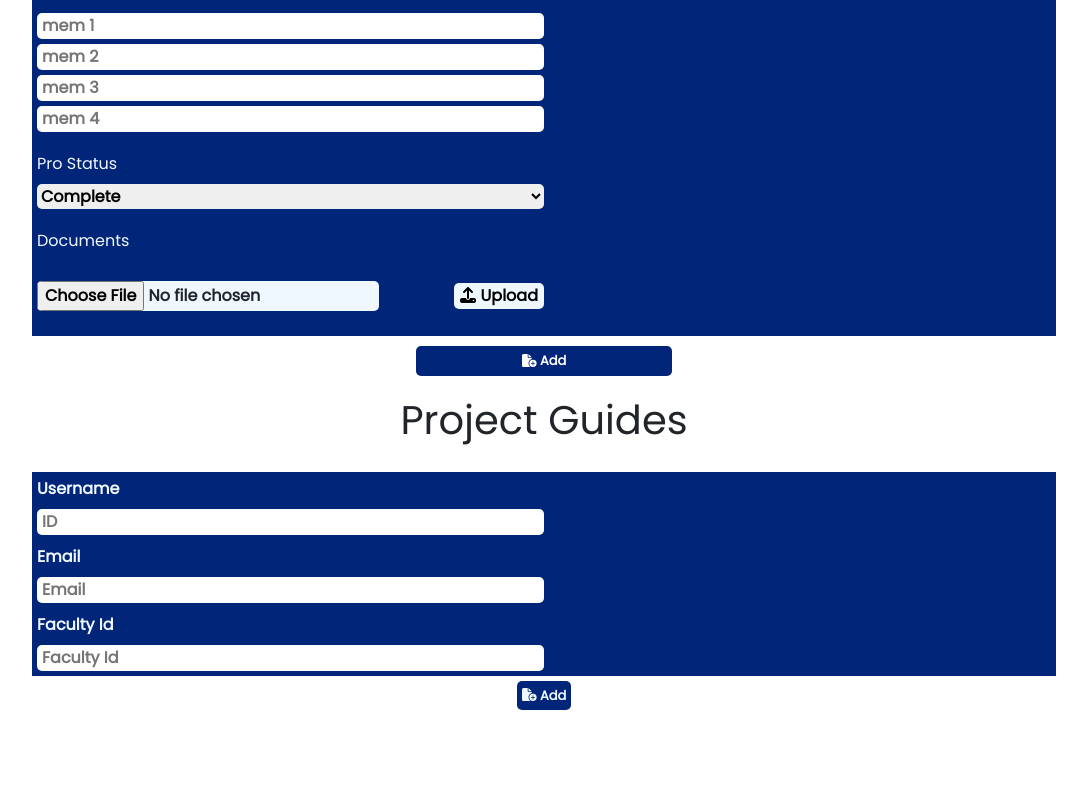
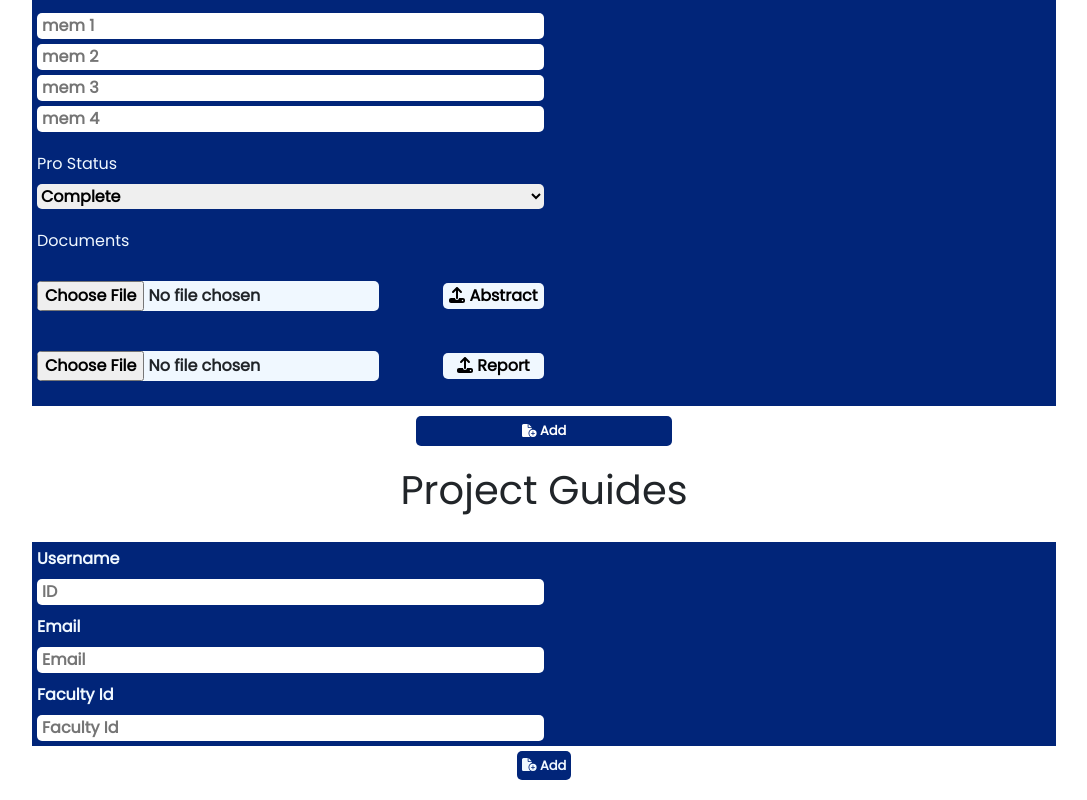
Before and after one commit to Investment-Analysis-Project/mini-project-project-manager-cet, a React (Create React App) app in the folder client/: page /adminpanel in a window 1280 px wide. Shown: the part 854-1654 px from the top of the page, without its empty margins (96-1183 px from the left). Before the commit the page ends 1584 px from the top, so only its background shows below. Built offline with nearby package versions, Linux system fonts and the light colour scheme; no server answers.

Commit message:
Upload Files

```diff
--- a/client/src/components/addproject/Addproject.jsx
+++ b/client/src/components/addproject/Addproject.jsx
@@ -30,13 +30,15 @@ const Addproject = () => {
 
     const {addProject,abstract_url,setab_Url,report_url,setreport_Url,
         hosted_url,sethosted_Url,code_url,setcode_Url,inputs,setInputs,setCurr_aof,
-        setclicked,setloadstatus}=useContext(ProjectsContext);
+        setclicked,setloadstatus,clkrep,setclkrep,repstatus,setrepstatus}=useContext(ProjectsContext);
 
     const submitForm = async(e)=>{
         e.preventDefault();
 
         setloadstatus(false);
         setclicked(false);
+        setclkrep(false);
+        setrepstatus(false);
 
         const token = localStorage.getItem('token');
 
@@ -127,8 +129,8 @@ const Addproject = () => {
                         </div>
 
                         <div className="projectinputeach">
-                        <label className='projectinputlabel'>Documents</label>
-                        <Fileuploader/>
+                            <label className='projectinputlabel'>Documents</label>
+                            <Fileuploader/>
                         </div>
                 </div>
                 <button type="submit" className='addprobut' onClick={submitForm}><FontAwesomeIcon icon={faFileCirclePlus}/> Add</button>
--- a/client/src/components/fileuploader/Fileuploader.jsx
+++ b/client/src/components/fileuploader/Fileuploader.jsx
@@ -13,14 +13,16 @@ const Fileupload = () => {
     const [file,setfile]=useState('');
 
 
-    const {setab_Url,setloadstatus,loadstatus,clicked,setclicked}=useContext(ProjectsContext);
+    const {setloadstatus,loadstatus,clicked,setclicked,
+        abstract_url,setab_Url,report_url,setreport_Url,hosted_url,sethosted_Url,
+        code_url,setcode_Url,clkrep,setclkrep,repstatus,setrepstatus}=useContext(ProjectsContext);
 
     const change = (e) => {
         setfile(e.target.files[0]);
         setfilename(e.target.files[0].name);
     }
 
-    const submit = async (e)=> {
+    const submit_abstract = async (e)=> {
         e.preventDefault();
 
         setclicked(true);
@@ -29,7 +31,7 @@ const Fileupload = () => {
         formData.append('file',file);
 
         try{
-            const res = await baseurl.post('/uploads',formData,{
+            const res = await baseurl.post('/uploads/abstract',formData,{
                 headers:{
                     'Content-Type':'multipart/form-data'
                 }
@@ -43,14 +45,47 @@ const Fileupload = () => {
         }
     }
 
+    const submit_report = async (e)=> {
+        e.preventDefault();
+
+        setclkrep(true);
+
+        const formData = new FormData();
+        formData.append('file',file);
+
+        try{
+            const res = await baseurl.post('/uploads/report',formData,{
+                headers:{
+                    'Content-Type':'multipart/form-data'
+                }
+            });
+            console.log(res.data)
+            const fileUrl=res.data.url;
+            setreport_Url(fileUrl);
+            setrepstatus(res.data.loaded);
+        }catch(err){
+            console.log(err);
+        }
+    }
+
   return (
+    <>
         <div className='inputupload'>
             <input type="file" className="customfile" onChange={change}/>
             {clicked && (loadstatus ? (<button className='loadstatus'><FontAwesomeIcon icon={faCheckCircle}/></button>):
                 (<button className='loadstatus'><FontAwesomeIcon icon={faSpinner} spin/></button>))
             }
-        <button className='upbut' onClick={submit}> <FontAwesomeIcon icon={faUpload}/> Upload</button>
+            <button className='upbut' onClick={submit_abstract}> <FontAwesomeIcon icon={faUpload}/> Abstract</button>
         </div>
+
+        <div className='inputupload'>
+            <input type="file" className="customfile" onChange={change}/>
+            {clkrep && (repstatus ? (<button className='loadstatus'><FontAwesomeIcon icon={faCheckCircle}/></button>):
+                (<button className='loadstatus'><FontAwesomeIcon icon={faSpinner} spin/></button>))
+            }
+            <button className='upbut' onClick={submit_report}> <FontAwesomeIcon icon={faUpload}/> Report</button>
+        </div>
+    </>
   );
 }
 
--- a/client/src/components/fileuploader/fileuploader.css
+++ b/client/src/components/fileuploader/fileuploader.css
@@ -25,6 +25,7 @@
     font-weight: 600;
     color: black;
     border-radius: 5px;
+    width: 20%;
 }
 
 /* .filelabel{
--- a/client/src/contextapi.js/projectscontext.js
+++ b/client/src/contextapi.js/projectscontext.js
@@ -23,8 +23,12 @@ export const ProjectsContextProvider = (props)=>{
     const [curr_designation,setCurr_designation]=useState("");
     const [curr_aof,setCurr_aof]=useState([]);
     const [inputs, setInputs] = useState(['Machine Learning']);
+
     const [loadstatus,setloadstatus]=useState(false);
     const [clicked,setclicked]=useState(false);
+
+    const [clkrep,setclkrep]=useState(false);
+    const [repstatus,setrepstatus]=useState(false);
 
     const addProject= (project)=>{
         setProjects([...projects,project]);
@@ -39,7 +43,7 @@ export const ProjectsContextProvider = (props)=>{
         abstract_url,setab_Url,report_url,setreport_Url,hosted_url,sethosted_Url,
         code_url,setcode_Url,isAdmin,setisAdmin,user_id,setUser_id,
         curr_guide_name,setCurr_guide_name,curr_designation,setCurr_designation,curr_aof,setCurr_aof,
-        inputs,setInputs,loadstatus,setloadstatus,clicked,setclicked};
+        inputs,setInputs,loadstatus,setloadstatus,clicked,setclicked,clkrep,setclkrep,repstatus,setrepstatus};
 
     return(
         <ProjectsContext.Provider value={contextValues}>
```
Also changed, not shown: 2 other files (tests, documents, lock files or other folders). Lines whose indentation alone changed are shown as unchanged.
